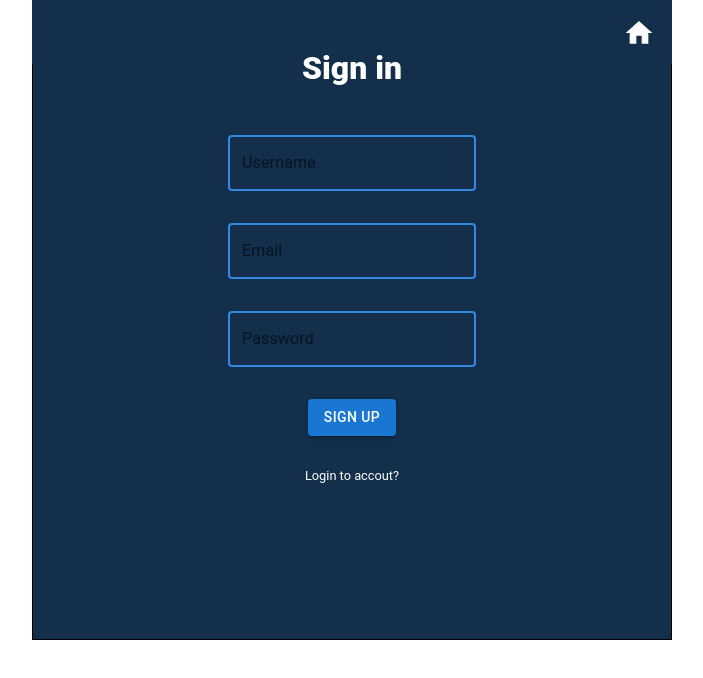
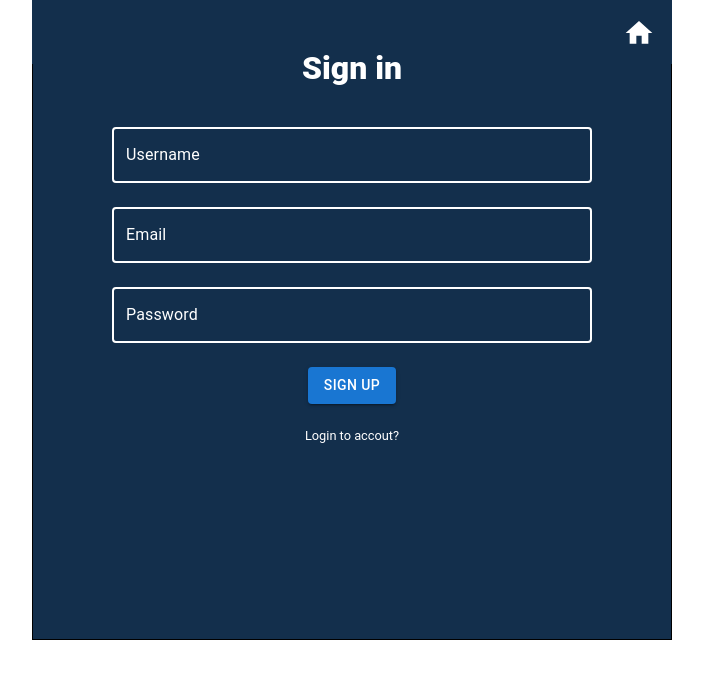
Before and after one commit to cookieMonsterDev/weather-app, a Next.js app: page /register in a window 1280 px wide. Shown: the top 678 px of the page, without its empty margins (288-991 px from the left). Built offline with nearby package versions, Linux system fonts and the light colour scheme.

Commit message:
feat: add from validation

```diff
--- a/package.json
+++ b/package.json
@@ -16,12 +16,14 @@
     "@next/font": "13.1.6",
     "@reduxjs/toolkit": "^1.9.2",
     "@types/axios": "^0.14.0",
+    "@types/mongoose": "^5.11.97",
     "@types/node": "18.11.18",
     "@types/react": "18.0.27",
     "@types/react-dom": "18.0.10",
     "axios": "^1.3.1",
     "eslint": "8.33.0",
     "eslint-config-next": "13.1.6",
+    "mongoose": "^6.9.0",
     "next": "13.1.6",
     "next-redux-wrapper": "^8.1.0",
     "react": "18.2.0",
--- /dev/null
+++ b/src/Schema/userSchema.ts
@@ -0,0 +1,75 @@
+import { Schema, model } from "mongoose";
+
+export interface User {
+  _id: string;
+  username: string;
+  email: string;
+  password: string;
+  cities: string[];
+}
+
+const NO_SPACES = /^\S*$/;
+const EMAIL_REGEX =
+  /^(([^<>()\]\\.,;:\s@"]+(\.[^<>()\]\\.,;:\s@"]+)*)|(".+"))@((\[[0-9]{1,3}\.[0-9]{1,3}\.[0-9]{1,3}\.[0-9]{1,3}])|(([a-zA-Z\-0-9]+\.)+[a-zA-Z]{2,}))$/;
+const AT_LEAST_ONE_UPPER_CASE_LETTER = /(?=.*?[A-Z])/;
+const AT_LEAST_ONE_LOWER_CASE_LETTER = /(?=.*?[a-z])/;
+const AT_LEAST_ONE_NUMBER = /(?=.*?[0-9])/;
+const AT_LEAST_ONE_SPECIAL_CHARACTER = /(?=.*?[#?!@$%^_&*-])/;
+
+const userSchema = new Schema<User>(
+  {
+    username: {
+      type: String,
+      required: [true, "username is required"],
+      minLength: [2, "username must have at least 2 characters"],
+      maxLength: [64, "username must have less than 64 characters"],
+      match: [NO_SPACES, "username must have no spaces"],
+      trim: true,
+      unique: true,
+    },
+    email: {
+      type: String,
+      required: [true, "email is required"],
+      match: [EMAIL_REGEX, "the string is not an email"],
+      trim: true,
+      unique: true,
+    },
+    password: {
+      type: String,
+      required: [true, "password is required"],
+      minLength: [8, "password must have at least 8 characters"],
+      maxLength: [64, "password must have less than 64 characters"],
+      validate: [
+        {
+          validator: (p: string) => p.match(AT_LEAST_ONE_UPPER_CASE_LETTER),
+          message: "password must have at least 1 upper case letter",
+        },
+        {
+          validator: (p: string) => p.match(AT_LEAST_ONE_LOWER_CASE_LETTER),
+          message: "password must have at least 1 lower case letter",
+        },
+        {
+          validator: (p: string) => p.match(AT_LEAST_ONE_NUMBER),
+          message: "password must have at least 1 number",
+        },
+        {
+          validator: (p: string) => p.match(AT_LEAST_ONE_SPECIAL_CHARACTER),
+          message: "password must have at least 1 special character",
+        },
+        {
+          validator: (p: string) => p.match(NO_SPACES),
+          message: "password must have no spaces",
+        },
+      ],
+    },
+    cities: {
+      type: [String],
+      default: [],
+    },
+  },
+  { timestamps: true }
+);
+
+const userModel = model("User", userSchema);
+
+export default userModel;
--- a/src/components/AuthFrom/AuthFrom.module.scss
+++ b/src/components/AuthFrom/AuthFrom.module.scss
@@ -20,7 +20,7 @@
   display: flex;
   align-items: center;
   flex-direction: column;
-  gap: 2rem;
+  gap: 1.5rem;
 
   > label {
     margin-bottom: 1rem;
--- a/src/components/AuthFrom/AuthFrom.tsx
+++ b/src/components/AuthFrom/AuthFrom.tsx
@@ -3,12 +3,32 @@ import CustomTextField from "../CustomTextField/CustomTextField";
 import HomeIcon from '@mui/icons-material/Home';
 import Link from "next/link";
 import { Button } from '@mui/material'
+import { FormEvent, useState } from "react";
+import {userNameValidator, emailValidator, passwordValidator} from './components/validators'
+import axios from "axios";
 
 interface AuthFromProps {
   isRegister: boolean;
 }
 
 const AuthFrom = ({ isRegister }: AuthFromProps) => {
+  const [formDate, setFromDate] = useState({})
+
+  const handleChange = (e: React.ChangeEvent<HTMLTextAreaElement | HTMLInputElement>) => {
+    const { id, value } = e.target;
+
+    setFromDate({
+      ...formDate,
+      [id]: value
+    })
+  }
+
+  const handleSubmit = async (e: FormEvent<HTMLFormElement>) => {
+    e.preventDefault()
+
+    console.log(formDate)
+  }
+
   return (
     <div className={style.container}>
       <section className={style.content}>
@@ -17,24 +37,30 @@ const AuthFrom = ({ isRegister }: AuthFromProps) => {
             <HomeIcon />
           </Link>
         </span>
-      <form className={style.from}>
+      <form className={style.from} onSubmit={handleSubmit}>
         <label>Sign in</label>
        {isRegister && <CustomTextField
           id="username"
           label="Username"
           helperText=""
+          onChange={handleChange}
+          validator={userNameValidator}
         />}
         <CustomTextField
           id="email"
           label="Email"
           helperText=""
+          onChange={handleChange}
+          validator={emailValidator}
         />
         <CustomTextField
           id="password"
           label="Password"
           helperText=""
+          onChange={handleChange}
+          validator={passwordValidator}
         />
-        <Button variant="contained">
+        <Button variant="contained" type="submit">
           {isRegister ? "Sign up" : "Sign in"}
         </Button>
         <Link href={isRegister ? "/login" : "/register"}>
--- /dev/null
+++ b/src/components/AuthFrom/components/validators.ts
@@ -0,0 +1,43 @@
+const NO_SPACES = /^\S*$/;
+const EMAIL_REGEX =
+  /^(([^<>()\]\\.,;:\s@"]+(\.[^<>()\]\\.,;:\s@"]+)*)|(".+"))@((\[[0-9]{1,3}\.[0-9]{1,3}\.[0-9]{1,3}\.[0-9]{1,3}])|(([a-zA-Z\-0-9]+\.)+[a-zA-Z]{2,}))$/;
+const AT_LEAST_ONE_UPPER_CASE_LETTER = /(?=.*?[A-Z])/;
+const AT_LEAST_ONE_LOWER_CASE_LETTER = /(?=.*?[a-z])/;
+const AT_LEAST_ONE_NUMBER = /(?=.*?[0-9])/;
+const AT_LEAST_ONE_SPECIAL_CHARACTER = /(?=.*?[#?!@$%^_&*-])/;
+
+export const userNameValidator = (str: string | undefined): string => {
+  if (!str) return "Username is required";
+
+  if (str.length < 2) return "Min 2 characters";
+
+  if (str.length > 64) return "Max 64 characters";
+
+  return "";
+};
+
+export const emailValidator = (str: string | undefined): string => {
+  if (!str) return "Email is required";
+
+  if (!str.match(EMAIL_REGEX)) return "Should be like: test@email.com";
+
+  return "";
+};
+
+export const passwordValidator = (str: string | undefined): string => {
+  if (!str) return "Password is required";
+
+  if (str.length < 8) return "Min 8 characters";
+
+  if (str.length > 64) return "Max 64 characters";
+
+  if (!str.match(AT_LEAST_ONE_UPPER_CASE_LETTER)) return "At least 1 uppercase letter";
+
+  if (!str.match(AT_LEAST_ONE_LOWER_CASE_LETTER)) return "At least 1 lowercase letter";
+
+  if (!str.match(AT_LEAST_ONE_NUMBER)) return "At least 1 number";
+
+  if (!str.match(AT_LEAST_ONE_SPECIAL_CHARACTER)) return "At least 1 special character";
+
+  return "";
+}
--- a/src/components/CustomTextField/CustomTextField.tsx
+++ b/src/components/CustomTextField/CustomTextField.tsx
@@ -1,32 +1,109 @@
 import styled from "@emotion/styled";
-import { TextField } from "@mui/material";
-import React from "react";
+import { css, TextField } from "@mui/material";
+import { useState, useRef } from "react";
 
 interface CustomTextFieldProps {
   id: string;
   label: string;
   helperText: string;
+  onChange: (
+    e: React.ChangeEvent<HTMLTextAreaElement | HTMLInputElement>
+  ) => void;
+  validator: (str: string | undefined) => string;
 }
 
-const CustomTextField = ({ id, label, helperText }: CustomTextFieldProps) => {
+const CustomTextField = ({
+  id,
+  label,
+  helperText,
+  onChange,
+  validator,
+}: CustomTextFieldProps) => {
+  const [error, setError] = useState("");
+
+  const handleBlur = (
+    e: React.ChangeEvent<HTMLTextAreaElement | HTMLInputElement>
+  ) => {
+    const valid = validator(e.target.value);
+    setError(valid);
+  };
+
   return (
-    <TextFieldMod
+    <StyledTextField
       id={id}
       label={label}
-      helperText={helperText}
+      helperText={helperText ? helperText : error}
       variant="outlined"
       error={helperText ? true : false}
+      onChange={onChange}
+      onBlur={handleBlur}
     />
   );
 };
 
 export default CustomTextField;
 
-const TextFieldMod = styled(TextField)<CustomTextFieldProps>`
-  width: 100%;
+const StyledTextField = styled(TextField)<CustomTextFieldProps>`
+  width: 30rem;
 
-  fieldset {
-    border: 0.15rem solid #358adf;
+  input {
+    color: white;
   }
 
-`
+  & label.MuiFormLabel-root {
+    color: white;
+  }
+  & label.Mui-focused {
+    color: white;
+  }
+  & .MuiInput-underline:after {
+    border-bottom-color: white;
+  }
+
+  & .MuiOutlinedInput-root {
+    & fieldset {
+      border-width: 2px;
+      border-color: white;
+    }
+    &:hover fieldset {
+      border-width: 3px;
+      border-color: white;
+    }
+    &.Mui-focused fieldset {
+      border-color: white;
+    }
+  }
+
+  ${({ helperText }) =>
+    helperText &&
+    css`
+      & label.MuiFormLabel-root {
+        color: red;
+      }
+      & label.Mui-focused {
+        color: red;
+      }
+
+      & .MuiOutlinedInput-root {
+        & fieldset {
+          border-width: 2px;
+          border-color: red;
+        }
+        &:hover fieldset {
+          border-width: 3px;
+          border-color: red;
+        }
+        &.Mui-focused fieldset {
+          border-color: red;
+        }
+      }
+
+      & .MuiFormHelperText-root {
+        color: red;
+      }
+    `}
+
+  @media only screen and (max-width: 25rem) {
+    width: 20rem;
+  }
+`;
--- a/src/pages/api/hello.ts
+++ /dev/null
@@ -1,13 +0,0 @@
-// Next.js API route support: https://nextjs.org/docs/api-routes/introduction
-import type { NextApiRequest, NextApiResponse } from 'next'
-
-type Data = {
-  name: string
-}
-
-export default function handler(
-  req: NextApiRequest,
-  res: NextApiResponse<Data>
-) {
-  res.status(200).json({ name: 'John Doe' })
-}
--- /dev/null
+++ b/src/pages/api/login/index.ts
@@ -0,0 +1,21 @@
+import { loginAsUserService } from "@/services/LoginAsUserService";
+import type { NextApiRequest, NextApiResponse } from "next";
+
+
+const loginAsUser = async (req: NextApiRequest, res: NextApiResponse) => {
+  try {
+    const user = await loginAsUserService(req.body);
+    res.status(200).json({
+      isError: false,
+      res: user
+    });
+  }
+  catch (error) {
+    res.status(200).send({
+      isError: true,
+      res: error
+    });
+  }
+};
+
+export default loginAsUser;
--- /dev/null
+++ b/src/pages/api/register/index.ts
@@ -0,0 +1,21 @@
+
+import type { NextApiRequest, NextApiResponse } from "next";
+import { createUserService } from "@/services/CreateUserService";
+
+const RegisterUser = async (req: NextApiRequest, res: NextApiResponse) => {
+  try {
+    const user = await createUserService(req.body);
+    res.status(200).json({
+      isError: false,
+      res: user
+    });
+  }
+  catch (error) {
+    res.status(200).send({
+      isError: true,
+      res: error
+    });
+  }
+}
+
+export default RegisterUser;
--- /dev/null
+++ b/src/services/CreateUserService.ts
@@ -0,0 +1,23 @@
+import connectMongo from "utils/connectMongo";
+import userModel, { User } from "@/Schema/userSchema";
+
+interface UserInput {
+  username: string;
+  email: string;
+  password: string;
+}
+
+export const createUserService = async (body: UserInput): Promise<User> => {
+  try {
+    await connectMongo()
+
+    const newUser = new userModel({ ...body });
+    await newUser.validate();
+
+    const res = await newUser.save();
+
+    return res
+  } catch (error) {
+    throw error;
+  }
+};
--- /dev/null
+++ b/src/services/LoginAsUserService.ts
@@ -0,0 +1,22 @@
+import connectMongo from "utils/connectMongo";
+import userModel, { User } from "@/Schema/userSchema";
+
+interface UserInput {
+  email: string;
+  password: string;
+}
+
+export const loginAsUserService = async (body: UserInput): Promise<User> => {
+  try {
+    await connectMongo();
+
+    const res = await userModel.findOne({
+      email: body.email,
+      password: body.password,
+    });
+
+    return res!;
+  } catch (error) {
+    throw error;
+  }
+};
--- /dev/null
+++ b/utils/connectMongo.ts
@@ -0,0 +1,14 @@
+import mongoose from "mongoose";
+
+const connectMongo = async () => {
+  try {
+    const url = process.env.MONGO_URL!
+
+    await mongoose.connect(url);
+    console.log('DataBase is connected')
+  } catch (error) {
+    throw new Error(`Failed to connect DataBase: ${error}`);
+  }
+}
+
+export default connectMongo;
```
Also changed, not shown: 1 other file (tests, documents, lock files or other folders).
